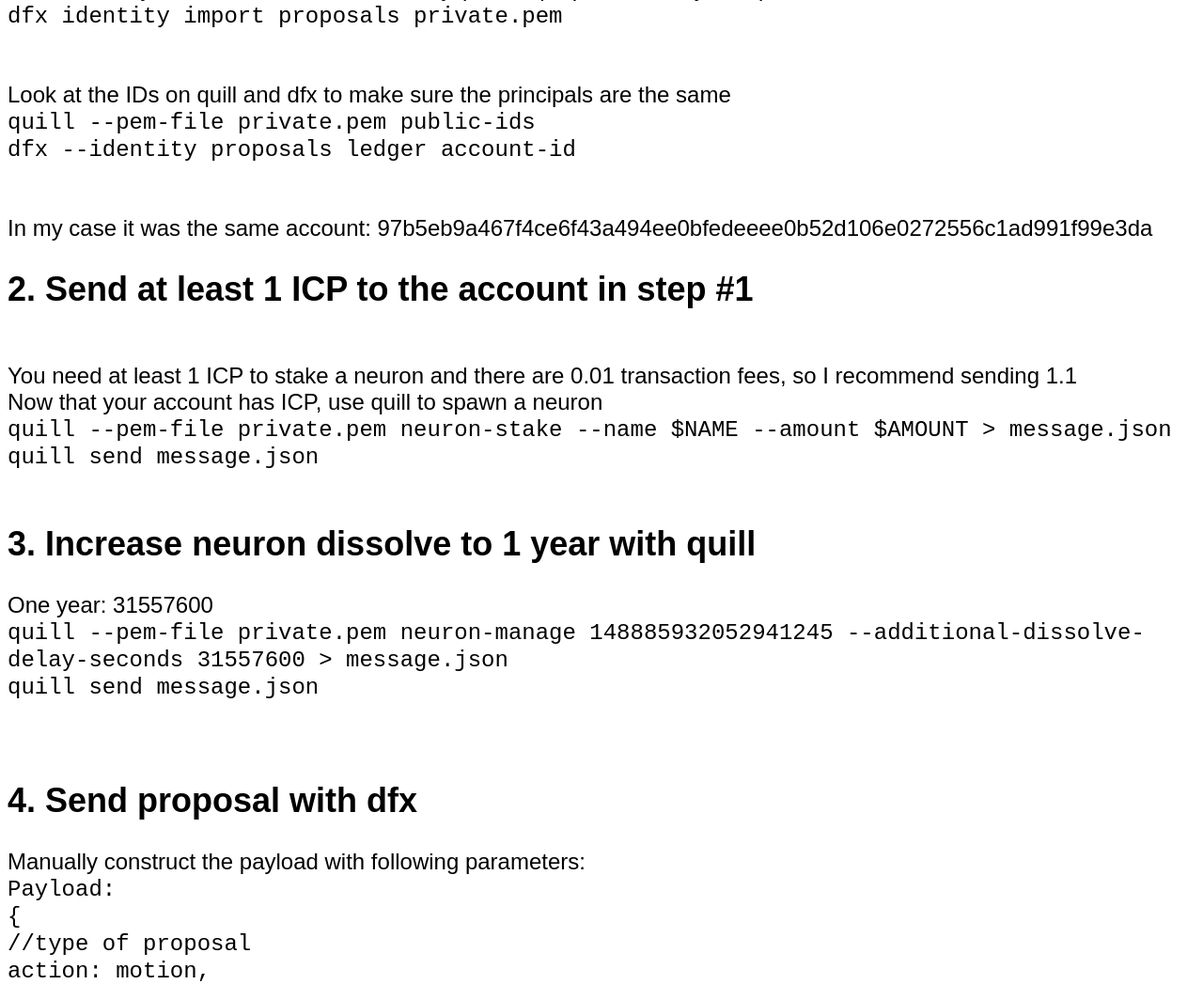
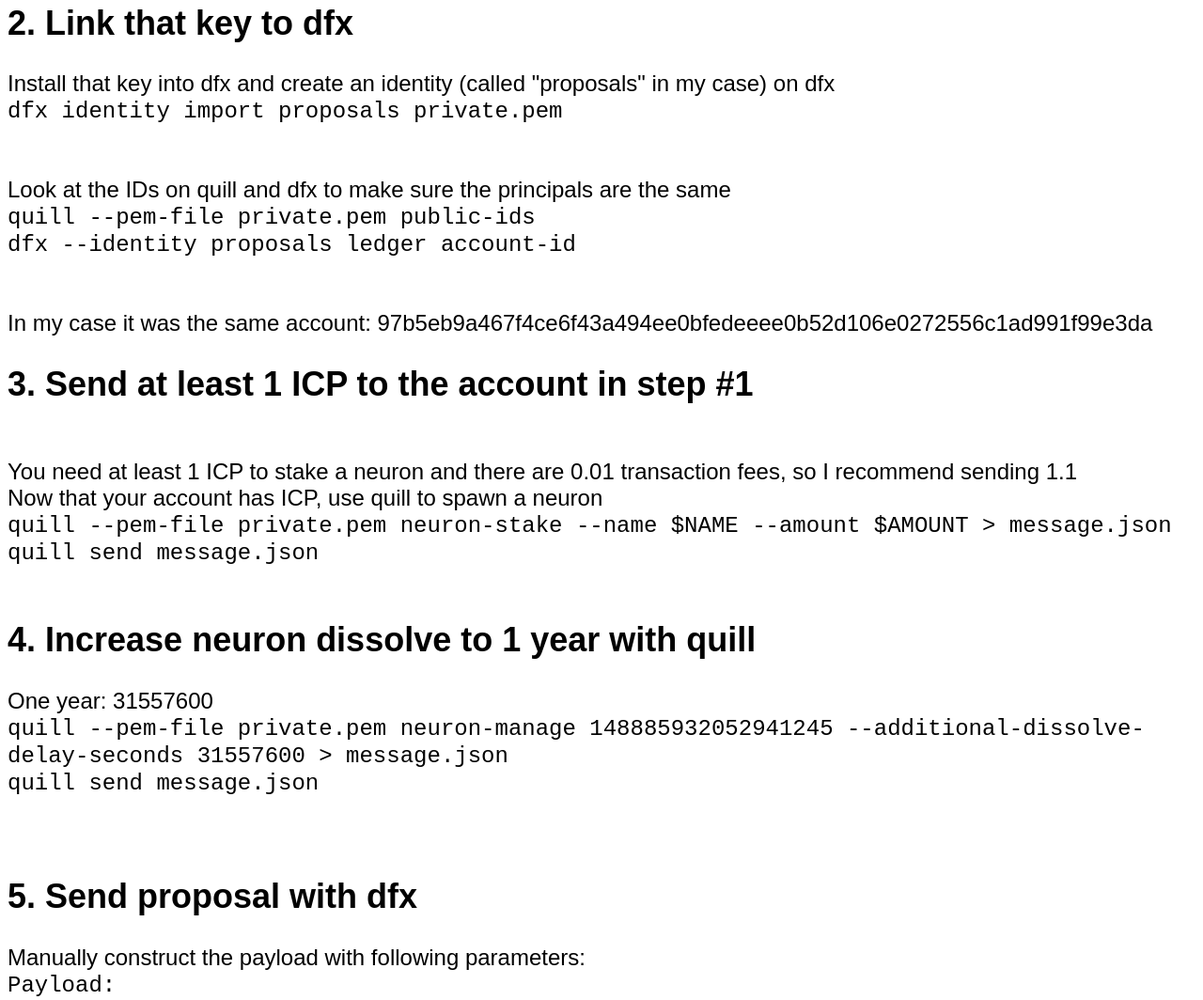
Before and after one commit to dprats/submit_nns_proposal_tutorial, a website: page src/submit_nns_proposal_tutorial_assets/src/index.html in a window 1280 px wide. Shown: the part 1372-2436 px from the top of the page at 94% size. Drawn offline with Linux system fonts and the light colour scheme; files that its build step writes are made by us from their sources; files whose address does not match are found by name.

Commit message:
html and readme clean up

```diff
--- a/src/submit_nns_proposal_tutorial_assets/src/index.html
+++ b/src/submit_nns_proposal_tutorial_assets/src/index.html
@@ -18,24 +18,38 @@
     <!-- <section id="greeting"></section> -->
 
     <!-- <section> -->
+    <div>
+
+        <!-- Section 1 -->
+        <div>
             <h1>Goal</h1>
             <br />
             Guide users to submit motion proposals as we did for <a href="https://dashboard.internetcomputer.org/proposal/18337 ">Increased Canister Storage</a>.
             <br />
+        </div>
+
+        <!-- Section 2 -->
+        <div>
             <h1>Tools and Requirements</h1>
             <br />
             Users will require the following tools:
             <ul>
                <li>NNS Dapp: https://nns.ic0.app/ </li>
-           <li> Keysmith: https://github.com/dfinity/keysmith </li>
-           <li> Quill: https://github.com/dfinity/quill </li>
-           <li> Canister SDK: https://sdk.dfinity.org/docs/quickstart/local-quickstart.html</li>
+               <li>Keysmith: https://github.com/dfinity/keysmith </li>
+               <li>Quill: https://github.com/dfinity/quill </li>
+               <li>Canister SDK: https://sdk.dfinity.org/docs/quickstart/local-quickstart.html</li>
                <li>Candid Web UI of Governance Canister (id: rrkah-fqaaa-aaaaa-aaaaq-cai): https://a4gq6-oaaaa-aaaab-qaa4q-cai.raw.ic0.app/?id=rrkah-fqaaa-aaaaa-aaaaq-cai</li>
             </ul>
+        </div>
 
+        <!-- Section 3: Steps -->
+        <div>
             <h1>Steps to Submit a proposal</h1>
-        Note: since the NNS Dapp accounts have only a few ICP and the new  neuron only had 1 ICP, I did all of this on just one laptop connected to the internet.
 
+            <p>Note: since the NNS Dapp accounts have only a few ICP and the new  neuron only had 1 ICP, I did all of this on just one laptop connected to the internet.</p>
+
+            <!-- Step 1 -->
+            <div>
                 <h2>1. Create a key with keysmith</h2>
                 <br>
                 Generate Seed: keysmith generate -o seed.txt<br />
@@ -47,6 +61,13 @@
 
                 <br />
                 <br />
+            </div>
+
+            <!-- Step 2 -->
+            <div>
+
+                <h2>2. Link that key to dfx</h2>
+
                 Install that key into dfx and create an identity (called "proposals" in my case) on dfx
                 <br />
                 <code>dfx identity import proposals private.pem<br /></code>
@@ -64,7 +85,12 @@
                 In my case it was the same account: 97b5eb9a467f4ce6f43a494ee0bfedeeee0b52d106e0272556c1ad991f99e3da
                 <br />
 
-        <h2>2. Send at least 1 ICP to the account in step #1<br /></h2>
+            </div>
+
+            <!-- Step 3 -->
+            <div>
+
+                <h2>3. Send at least 1 ICP to the account in step #1<br /></h2>
                 <br />
                 You need at least 1 ICP to stake a neuron and there are 0.01 transaction fees, so I recommend sending 1.1
                 <br />
@@ -77,7 +103,13 @@
                 </code>
                 <br/>
                 <br/>
-        <h2>3. Increase neuron dissolve to 1 year with quill<br/></h2>
+
+            </div>
+
+            <!-- Step 4 -->
+            <div>
+
+                <h2>4. Increase neuron dissolve to 1 year with quill<br/></h2>
                 One year: 31557600<br/>
                 <code>
                 quill --pem-file private.pem neuron-manage 148885932052941245 --additional-dissolve-delay-seconds 31557600 > message.json<br/>
@@ -85,7 +117,12 @@
                 </code>
                 <br/>
                 <br/>
-        <h2>4. Send proposal with dfx</h2>
+
+            </div>
+
+            <!-- Step 5 -->
+            <div>
+                <h2>5. Send proposal with dfx</h2>
                 Manually construct the payload with following parameters:
                 <br>
 
@@ -118,10 +155,30 @@
                     dfx --identity proposals canister --network ic --no-wallet call rrkah-fqaaa-aaaaa-aaaaq-cai manage_neuron '(record {id = null; command=opt variant {MakeProposal=record {url="urlExample"; action=opt variant {Motion=record {motion_text="motionExample"}}; summary="summaryExample"}}; neuron_id_or_subaccount=opt variant {NeuronId=record {id=148885932052941245:nat64}}})'
                 </code>
 
+            </div>
+
+            <!-- Step 6 -->
+            <div>
+                <p>Verify the proposal was submitted.</p>
+                Go to https://dashboard.internetcomputer.org/governance
+            </div>
+        </div>
+
+    </div>
 
 
-        Verify the proposal was submitted
-        Go to https://dashboard.internetcomputer.org/governance
+
+
+
+
+
+
+
+
+
+
+
+
 
 
     <!-- </section>     -->
```
Also changed, not shown: README.md. Lines whose indentation alone changed are shown as unchanged.
